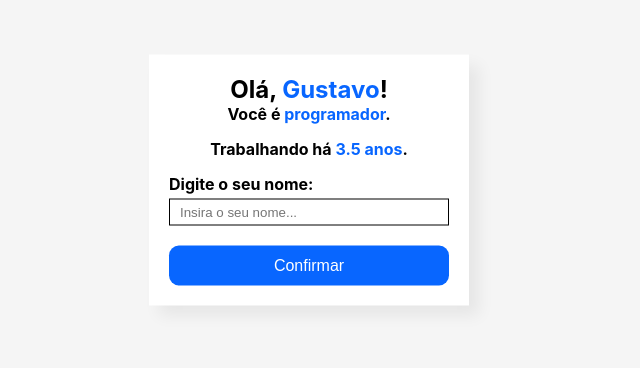
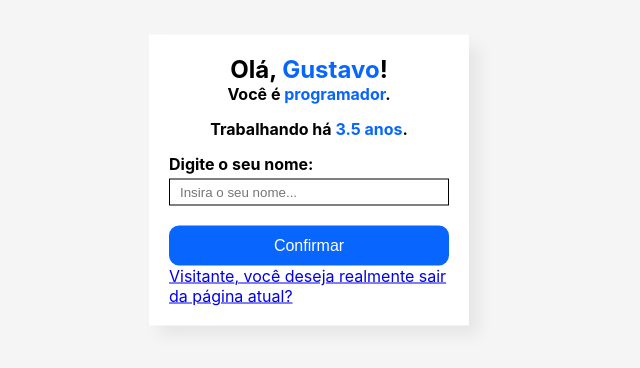
Before and after one commit to Joa0Gustav0/ReactJS, a React (Create React App) app in the folder ex002/: page / in a window 1280 px wide. Shown: the part 220-588 px from the top of the page, without its empty margins (331-971 px from the left). Built offline with nearby package versions, Linux system fonts and the light colour scheme.

Commit message:
📚 Studying React | Props Events

```diff
--- a/ex002/src/App.js
+++ b/ex002/src/App.js
@@ -2,13 +2,19 @@ import './App.css';
 import DefaultInput from './components/DefaultInput';
 import SubmitButton from './components/SubmitButton';
 import DisplayName from './components/DisplayName';
+import AlternativeAncor from './components/AlternativeAncor';
 
 function App() {
+  const logAncorMessage = () =>{
+    console.log("Visited another page...")
+  }
+
   return (
     <div className = "container">
       <DisplayName name="Gustavo" currentJob="programador" workingTime={3.5}/>
       <DefaultInput />
       <SubmitButton />
+      <AlternativeAncor event={logAncorMessage} />
     </div>
   );
 }
--- /dev/null
+++ b/ex002/src/components/AlternativeAncor.jsx
@@ -0,0 +1,15 @@
+import propTypes from 'prop-types'
+
+AlternativeAncor.defaultProps = {
+    name: "Visitante",
+    url: "#",
+    target: "_self"
+}
+export default function AlternativeAncor({name, event, url, target}){
+
+    return(
+        <a href={url} target={target} rel='noreferrer' onClick={event}>
+            <p>{name}, você deseja realmente sair da página atual?</p>
+        </a>
+    )
+}
--- a/ex002/src/components/DefaultInput.js
+++ b/ex002/src/components/DefaultInput.js
@@ -1,4 +1,4 @@
-import styles from './DefaultInput.module.css'
+import styles from './styles/DefaultInput.module.css'
 
 function DefaultInput(){
     return (
--- a/ex002/src/components/DisplayName.jsx
+++ b/ex002/src/components/DisplayName.jsx
@@ -1,4 +1,4 @@
-import styles from './DisplayName.module.css'
+import styles from './styles/DisplayName.module.css'
 import propTypes from 'prop-types'
 
 export default function DisplayName({name ,currentJob, workingTime}){
--- a/ex002/src/components/SubmitButton.jsx
+++ b/ex002/src/components/SubmitButton.jsx
@@ -1,4 +1,4 @@
-import styles from './SubmitButton.module.css'
+import styles from './styles/SubmitButton.module.css'
 import { useState } from 'react'
 
 
```
Also changed, not shown: ex002/src/components/styles/DefaultInput.module.css (renamed from ex002/src/components/DefaultInput.module.css), ex002/src/components/styles/DisplayName.module.css (renamed from ex002/src/components/DisplayName.module.css), ex002/src/components/styles/SubmitButton.module.css (renamed from ex002/src/components/SubmitButton.module.css).
